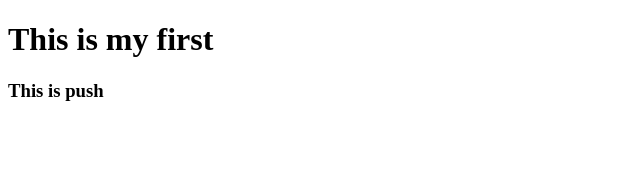
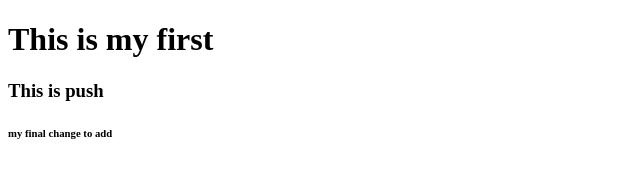
Before and after one commit to atikbinhasib/project-1, a plain HTML site: page index.html in a window 1280 px wide. Shown: the full height of the page, 0-640 px from the left. Drawn offline with Linux system fonts and the light colour scheme.

Commit message:
last change

```diff
--- a/index.html
+++ b/index.html
@@ -8,5 +8,6 @@
 <body>
     <h1>This is my first</h1>
     <h3>This is push</h3>
+    <h6>my final change to add</h6>
 </body>
 </html>
```
